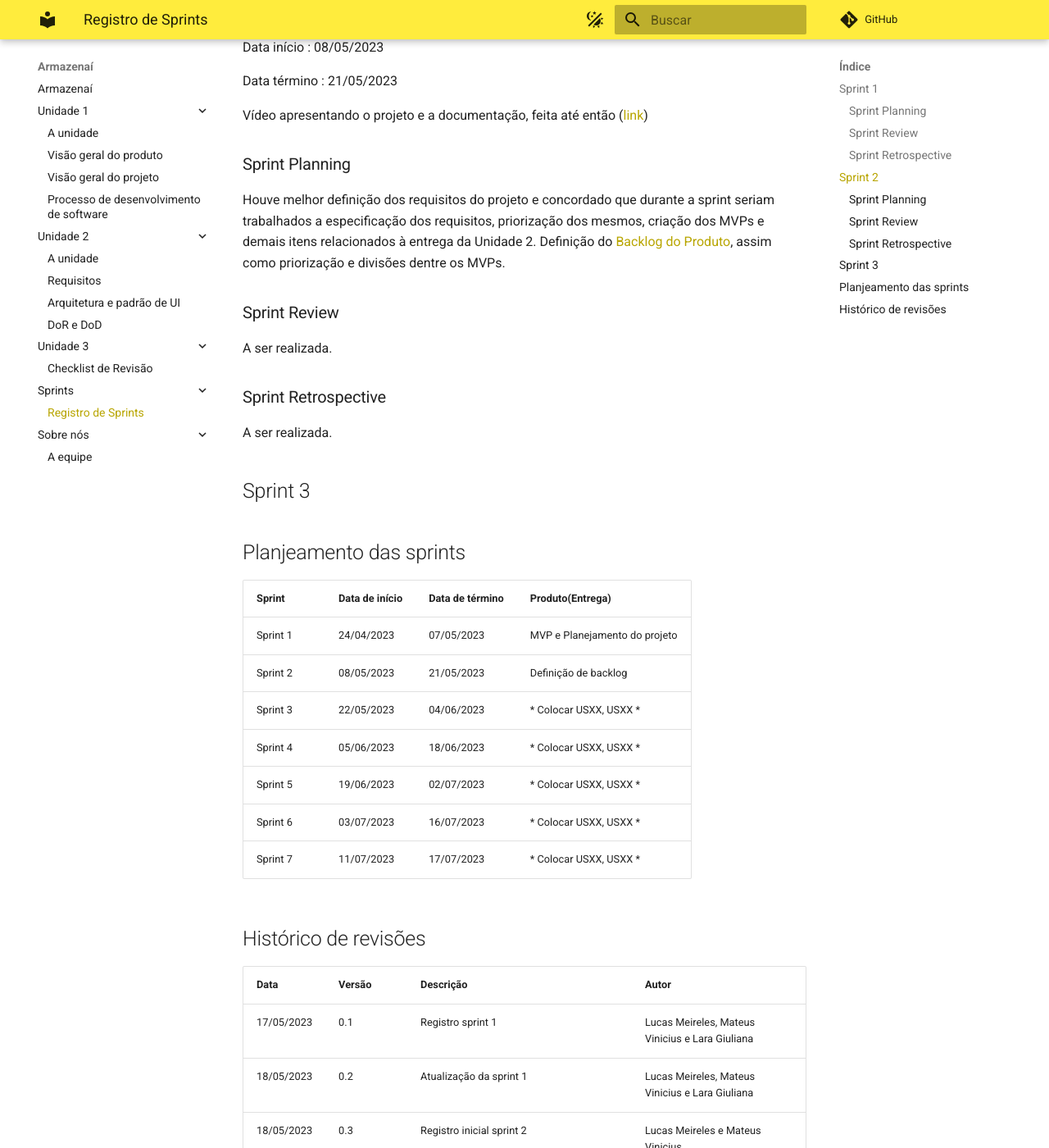
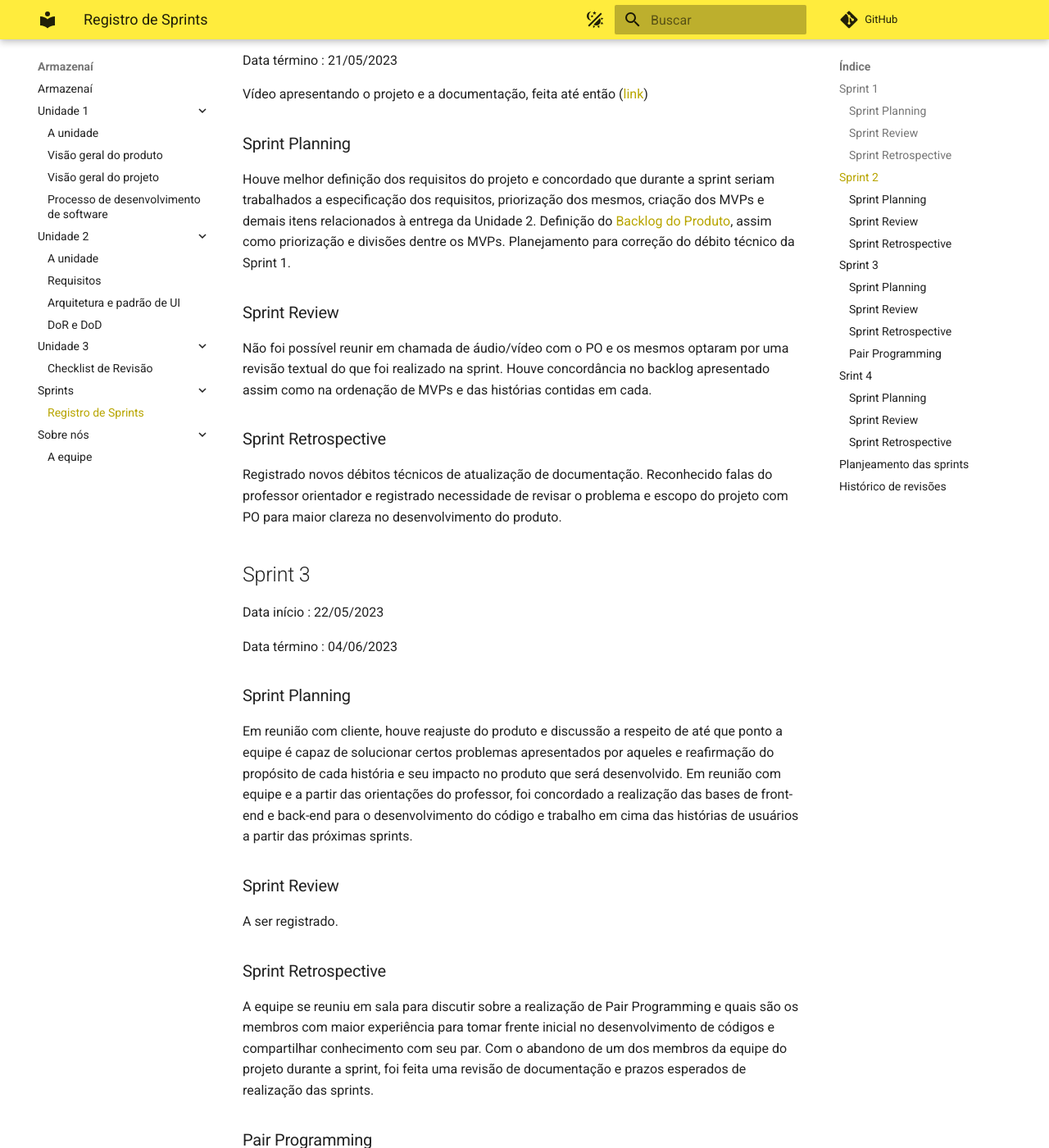
Before and after one commit to mdsreq-fga-unb/2023.1-Armazenai, an MkDocs documentation site: the page built from docs/Sprints/sprints.md, in a window 1280 px wide and 1400 px high, scrolled down 911 px. Shown: the whole window at 82% size. Built offline with MkDocs 1.6.1 and Material for MkDocs 9.7.7, drawn with Linux system fonts in a browser that asks for light colours; comment, search, counter and statistics services are not loaded; some of the changed text lies outside the part shown.

Commit message:
[docs]: Registro Sprints 3 e 4.
Co-authored-by: laragiuliana <lara.giuliana.lima@gmail.com>

```diff
--- a/docs/Sprints/sprints.md
+++ b/docs/Sprints/sprints.md
@@ -14,7 +14,7 @@
 Durante reunião com PO, foram realizadas verificações de histórias e reestruturação do escopo do projeto, mediante feedback apresentado pelo professor orientador. Os clientes concordaram com a mudança e apresentaram alguns novos pontos a serem considerados para requisitos. Houve concordância com os dados apresentados e desenvolvidos pela equipe sobre o projeto durante o prazo da sprint.
 
 ### Sprint Retrospective
-A equipe reconheceu os feedbacks e registrou as mudanças necessárias a serem realizadas para atualização do projeto. Foi marcado a necessidade de manter atualizações no pages e registros sempre que possível.
+A equipe reconheceu os feedbacks e registrou as mudanças necessárias a serem realizadas para atualização do projeto. Registrado débitos técnicos de registro e update de documentação.
 
 
 ## Sprint 2
@@ -28,6 +28,50 @@
 
 ### Sprint Planning
 Houve melhor definição dos requisitos do projeto e concordado que durante a sprint seriam trabalhados a especificação dos requisitos, priorização dos mesmos, criação dos MVPs e demais itens relacionados à entrega da Unidade 2. Definição do [Backlog do Produto](../Unidade 2/requisitos.md), assim como priorização e divisões dentre os MVPs.
+Planejamento para correção do débito técnico da Sprint 1.
+
+### Sprint Review
+Não foi possível reunir em chamada de áudio/vídeo com o PO e os mesmos optaram por uma revisão textual do que foi realizado na sprint. Houve concordância no backlog apresentado assim como na ordenação de MVPs e das histórias contidas em cada.
+
+### Sprint Retrospective
+Registrado novos débitos técnicos de atualização de documentação. Reconhecido falas do professor orientador e registrado necessidade de revisar o problema e escopo do projeto com PO para maior clareza no desenvolvimento do produto.
+
+
+## Sprint 3
+
+Data início : 22/05/2023
+
+Data término : 04/06/2023
+
+
+### Sprint Planning
+Em reunião com cliente, houve reajuste do produto e discussão a respeito de até que ponto a equipe é capaz de solucionar certos problemas apresentados por aqueles e reafirmação do propósito de cada história e seu impacto no produto que será desenvolvido.
+Em reunião com equipe e a partir das orientações do professor, foi concordado a realização das bases de front-end e back-end para o desenvolvimento do código e trabalho em cima das histórias de usuários a partir das próximas sprints.
+
+### Sprint Review
+A ser registrado.
+
+### Sprint Retrospective
+A equipe se reuniu em sala para discutir sobre a realização de Pair Programming e quais são os membros com maior experiência para tomar frente inicial no desenvolvimento de códigos e compartilhar conhecimento com seu par. Com o abandono de um dos membros da equipe do projeto durante a sprint, foi feita uma revisão de documentação e prazos esperados de realização das sprints.
+
+### Pair Programming
+
+| Data | Membros envolvidos | Atividade desempenhada |
+|--- |--- |--- |
+| 25/05 | Kaio Enzo, Lucas Meireles, Jhenifer Castro | Criação e merge da base para desenvolvimento do Front-end |
+| 25/05 | Lara Giuliana, Lucas Pereira | Criação e atualização do Git Projects para tarefas de desenvolvimento |
+| 04/06 | Kaio Enzo, Lara Giuliana | Criação do Back-end pelo Supabase |
+
+
+## Srint 4
+
+Data início : 05/06/2023
+
+Data término : 18/06/2023
+
+
+### Sprint Planning
+Em reunião com cliente, ficou concordado e decidido o desenvolvimento das histórias US__, US__, US__ com seus respectivos critérios de aceitação durante o decorrer da sprint. Em reunião com os membros, houve instruções para o desenvolvimento de cada história partindo da página do Git Projects da equipe, reforçando a ideia do Pair Programming.
 
 ### Sprint Review
 A ser realizada.
@@ -35,15 +79,12 @@
 ### Sprint Retrospective
 A ser realizada.
 
-
-## Sprint 3
-
 ## Planjeamento das sprints
 | Sprint | Data de início | Data de término | Produto(Entrega) |
 |--- |--- |--- |--- |
 | Sprint 1 | 24/04/2023 | 07/05/2023 | MVP e Planejamento do projeto |
 | Sprint 2 | 08/05/2023 | 21/05/2023 | Definição de backlog |
-| Sprint 3 | 22/05/2023 | 04/06/2023 | * Colocar USXX, USXX * |
+| Sprint 3 | 22/05/2023 | 04/06/2023 | Reajuste do produto e bases front-end e back-end |
 | Sprint 4 | 05/06/2023 | 18/06/2023 | * Colocar USXX, USXX * |
 | Sprint 5 | 19/06/2023 | 02/07/2023 | * Colocar USXX, USXX * |
 | Sprint 6 | 03/07/2023 | 16/07/2023 | * Colocar USXX, USXX * |
@@ -59,3 +100,4 @@
 | 18/05/2023 | 0.2 | Atualização da sprint 1 | Lucas Meireles, Mateus Vinicius e Lara Giuliana |
 | 18/05/2023 | 0.3 | Registro inicial sprint 2 | Lucas Meireles e Mateus Vinicius |
 | 06/06/2023 | 0.4 | Junção das sprints em documento único e atualização de registros | Lara Giuliana e Lucas Meireles |
+| 09/06/2023 | 0.5 | Registro Sprints 3 e 4 e atualizações | Lucas Meireles e Lara Giuliana |
```
